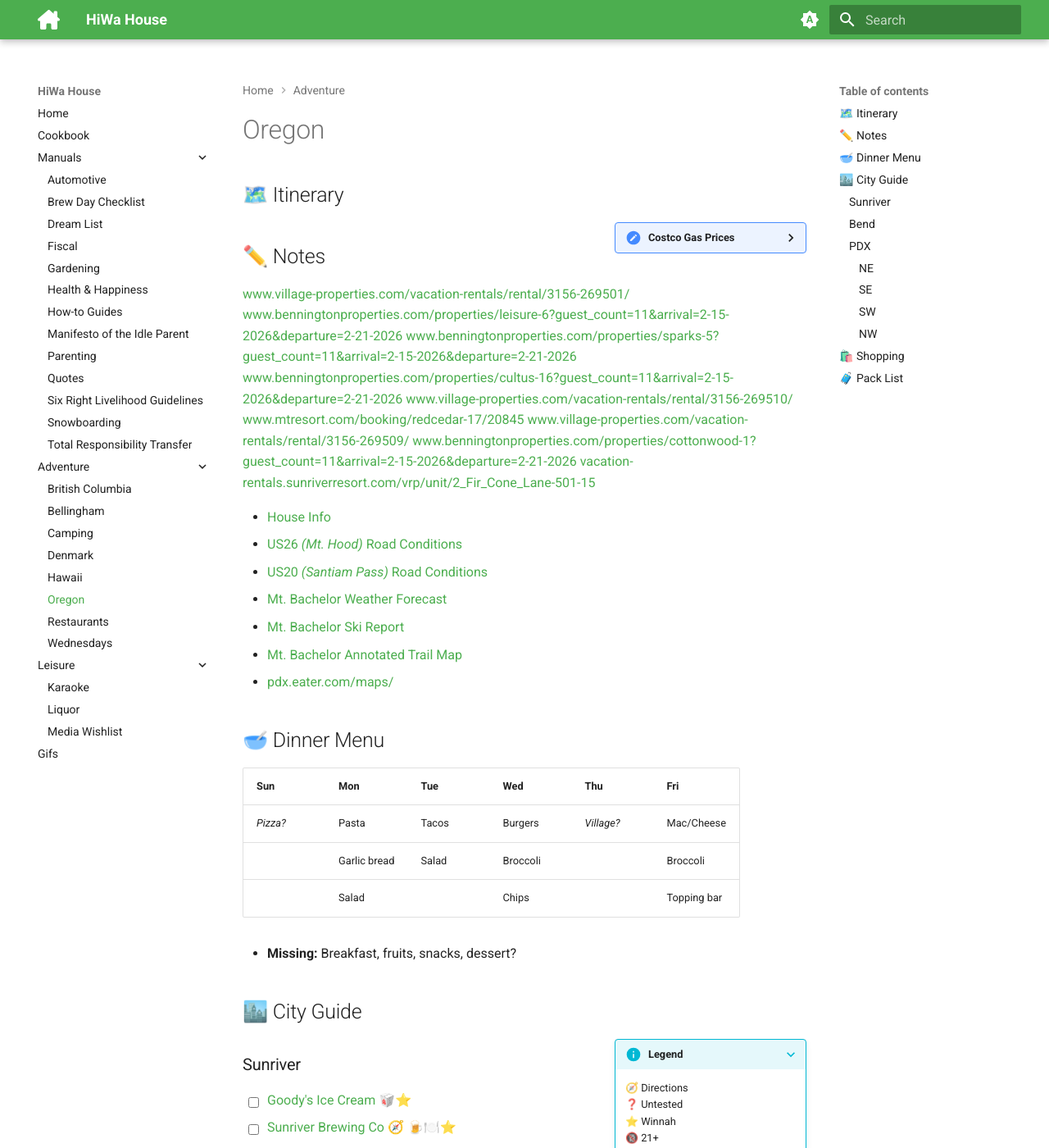
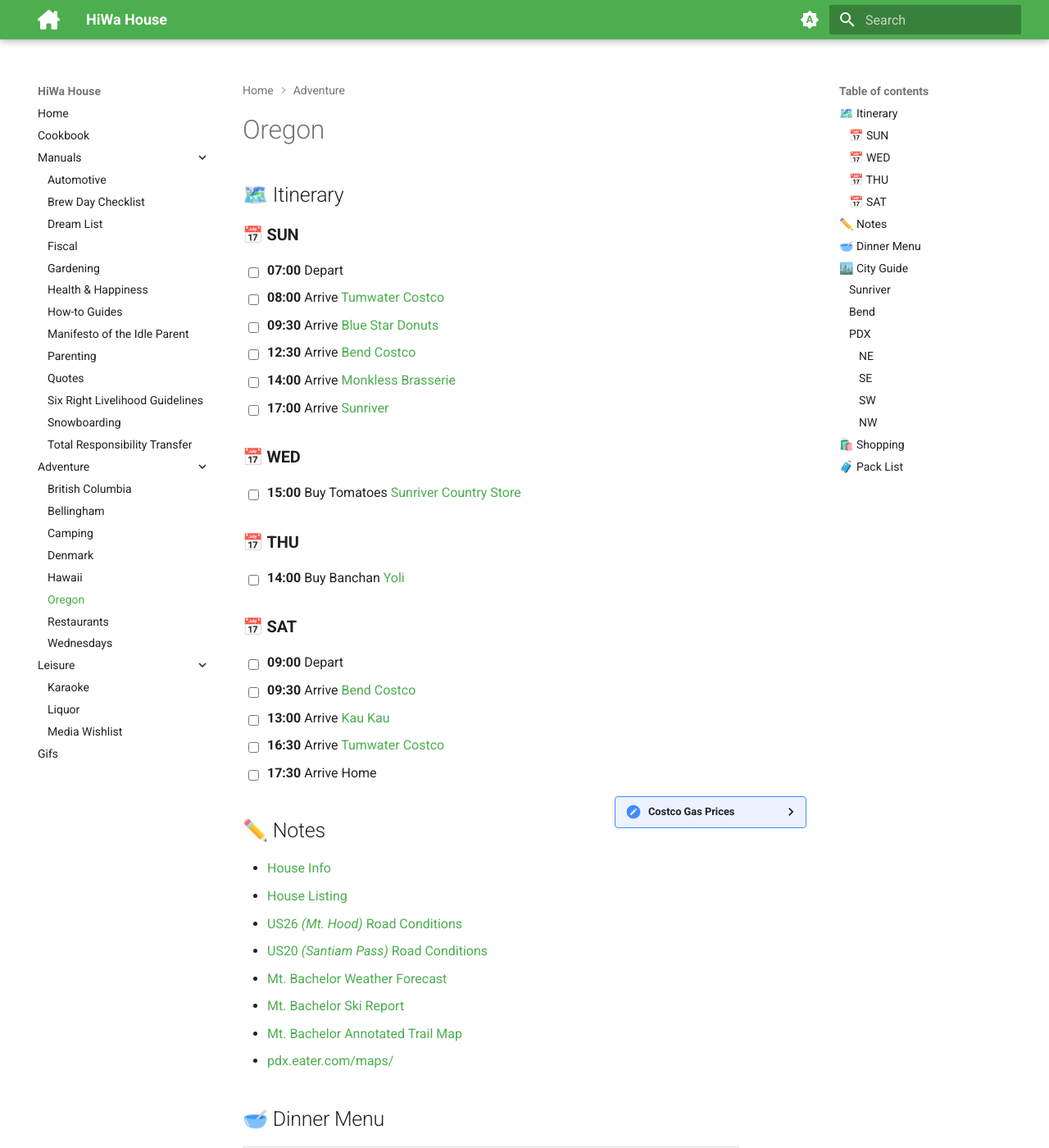
Before and after one commit to hiwa-house/teletraan, an MkDocs documentation site: the page built from docs/adventure/oregon.md, in a window 1280 px wide and 1400 px high. Shown: the whole window at 82% size. Built offline with MkDocs 1.6.1 and Material for MkDocs 9.7.7, drawn with Linux system fonts in a browser that asks for light colours; comment, search, counter and statistics services are not loaded; some of the changed text lies outside the part shown.

Commit message:
mid-winter updates

```diff
--- a/docs/adventure/oregon.md
+++ b/docs/adventure/oregon.md
@@ -1,49 +1,62 @@
 # Oregon
 
 ## 🗺️ Itinerary
-
-<!--
-* Costco (Bend -> Tumwater) in Subaru: 262 miles, 10.5 gallons, 25 mpg.
--->
+### 📅 **SUN**
+- [ ]	**07:00**	Depart
+- [ ]	**08:00**	Arrive [Tumwater Costco](https://maps.apple.com/?daddr=Costco+Gas+Station,+Littlerock+Road+Southwest,+Tumwater,+WA)
+- [ ]	**09:30**	Arrive [Blue Star Donuts](https://maps.apple.com/?daddr=Blue+Star+Donuts+Pickup,+Southeast+3rd+Avenue,+Portland,+OR)
+- [ ]	**12:30**	Arrive [Bend Costco](https://maps.apple.com/?daddr=Costco+Wholesale,+Northwest+Costco+Drive,+Bend,+OR)
+- [ ]	**14:00**	Arrive [Monkless Brasserie](https://maps.apple.com/?daddr=Monkless+Belgian+Ales+Brasserie,+Southwest+Industrial+Way+%23202,+Bend,+OR)
+- [ ]	**17:00**	Arrive [Sunriver](https://maps.apple.com/?daddr=)
+### 📅 **WED**
+- [ ]	**15:00**	Buy Tomatoes	[Sunriver Country Store](https://maps.apple.com/?daddr=Sunriver+Country+Store,+57100+Beaver+Dr,+Bend,+OR+97707)
+### 📅 **THU**
+- [ ]	**14:00**	Buy Banchan	[Yoli](https://maps.apple.com/?daddr=Yoli,+1133+NW+Wall+St+%23100,+Bend,+OR+97703)
+### 📅 **SAT**
+- [ ]	**09:00**	Depart
+- [ ]	**09:30**	Arrive [Bend Costco](https://maps.apple.com/?daddr=Costco+Wholesale,+Northwest+Costco+Drive,+Bend,+OR)
+- [ ]	**13:00**	Arrive [Kau Kau](https://maps.apple.com/?daddr=Kau+Kau+PDX,+2026+NE+Alberta+St,+Portland,+OR+97211)
+- [ ]	**16:30**	Arrive [Tumwater Costco](https://maps.apple.com/?daddr=Costco+Gas+Station,+Littlerock+Road+Southwest,+Tumwater,+WA)
+- [ ]	**17:30**	Arrive Home
 
 ??? gas-pump inline end "Costco Gas Prices"
 	|City|$/gal|
 	|--------|:------:|
-	| Kirkland | $4.09 |
-	| Federal Way | $3.99 |
-	| Tumwater | $3.86 |
-	| Vancouver | $3.83 |
-	| Bend | $3.59 |
+	| [Kirkland](https://www.costco.com/w/-/wa/kirkland/8) | $3.83 |
+	| [Tumwater](https://www.costco.com/w/-/wa/tumwater/64) | $3.49 |
+	| [Portland](www.costco.com/w/-/or/portland/2) | $3.25 |
+	| [Bend](https://www.costco.com/w/-/or/bend/1696) | $2.99 |
+<!--
+	| [Federal Way](https://www.costco.com/w/-/wa/federal-way/61) | $3.72 |
+	| [Tacoma](https://www.costco.com/w/-/wa/tacoma/95) | $3.75 |
+	| [Ridgefield](https://www.costco.com/w/-/wa/ridgefield/1703) | $3.59 |
+	| [Vancouver](https://www.costco.com/w/-/wa/vancouver/772) | $3.55 |
+-->
 
 ## ✏️ Notes
 
-https://www.village-properties.com/vacation-rentals/rental/3156-269501/
-https://www.benningtonproperties.com/properties/leisure-6?guest_count=11&arrival=2-15-2026&departure=2-21-2026
-https://www.benningtonproperties.com/properties/sparks-5?guest_count=11&arrival=2-15-2026&departure=2-21-2026
-https://www.benningtonproperties.com/properties/cultus-16?guest_count=11&arrival=2-15-2026&departure=2-21-2026
-https://www.village-properties.com/vacation-rentals/rental/3156-269510/
-https://www.mtresort.com/booking/redcedar-17/20845
-https://www.village-properties.com/vacation-rentals/rental/3156-269509/
-https://www.benningtonproperties.com/properties/cottonwood-1?guest_count=11&arrival=2-15-2026&departure=2-21-2026
-https://vacation-rentals.sunriverresort.com/vrp/unit/2_Fir_Cone_Lane-501-15
-
 * [House Info](applenotes:note/3e5fc7ae-02ce-4360-aabb-0f95f2150492)
+* [House Listing](https://www.benningtonproperties.com/properties/sparks-5
+)
 * [US26 *(Mt. Hood)* Road Conditions](https://tripcheck.com/DynamicReports/Report/RoadConditions/0?routesExcluded=I-205%2CI-405%2CI-5%2CI-82%2CI-84%2CUS101%2CUS101B%2CUS197%2CUS199%2CUS20%2CUS30%2CUS30BY%2CUS395%2CUS730%2CUS95%2CUS97%2CORE11%2CORE126%2CORE130%2CORE131%2CORE138%2CORE140%2CORE141%2CORE164%2CORE173%2CORE18%2CORE19%2CORE201%2CORE202%2CORE204%2CORE205%2CORE207%2CORE211%2CORE212%2CORE213%2CORE217%2CORE219%2CORE22%2CORE221%2CORE223%2CORE228%2CORE230%2CORE238%2CORE242%2CORE260%2CORE273%2CORE3%2CORE31%2CORE34%2CORE35%2CORE36%2CORE37%2CORE42%2CORE42S%2CORE43%2CORE47%2CORE540%2CORE58%2CORE6%2CORE62%2CORE66%2CORE7%2CORE78%2CORE8%2CORE82%2CORE86%2CORE99%2CORE99E%2CORE99EB%2CORE99W%2CHWY100%2CHWY372)
 * [US20 *(Santiam Pass)* Road Conditions](https://tripcheck.com/DynamicReports/Report/RoadConditions/0?routesExcluded=I-205%2CI-405%2CI-5%2CI-82%2CI-84%2CUS101%2CUS101B%2CUS197%2CUS199%2CUS26%2CUS30%2CUS30BY%2CUS395%2CUS730%2CUS95%2CUS97%2CORE11%2CORE126%2CORE130%2CORE131%2CORE138%2CORE140%2CORE141%2CORE164%2CORE173%2CORE18%2CORE19%2CORE201%2CORE202%2CORE204%2CORE205%2CORE207%2CORE211%2CORE212%2CORE213%2CORE217%2CORE219%2CORE22%2CORE221%2CORE223%2CORE228%2CORE230%2CORE238%2CORE242%2CORE260%2CORE273%2CORE3%2CORE31%2CORE34%2CORE35%2CORE36%2CORE37%2CORE42%2CORE42S%2CORE43%2CORE47%2CORE540%2CORE58%2CORE6%2CORE62%2CORE66%2CORE7%2CORE78%2CORE8%2CORE82%2CORE86%2CORE99%2CORE99E%2CORE99EB%2CORE99W%2CHWY100%2CHWY372)
 * [Mt. Bachelor Weather Forecast](https://forecast.weather.gov/MapClick.php?lon=-121.67019367218019&lat=43.97341445519288#.YYloWmDMI2x)
 * [Mt. Bachelor Ski Report](https://www.mtbachelor.com/the-mountain/mountain-report)
 * [Mt. Bachelor Annotated Trail Map](https://i.redd.it/2t32xx096kv11.png)
 * https://pdx.eater.com/maps/
+<!--
+* Costco (Bend -> Tumwater) in Subaru: 262 miles, 10.5 gallons, 25 mpg.
+-->
 
 ## 🥣 Dinner Menu
 
 |	**Sun** 	|	**Mon**     	|	**Tue**	|	**Wed** 	|	**Thu** 	|	**Fri** 	|
 |	--------	|	------------	|	-------	|	--------	|	--------	|	------- 	|
-|	*Pizza?*	|	Pasta       	|	Tacos 	|	Burgers 	|	*Village?*	|	Mac/Cheese	|
-|	        	|	Garlic bread	|	Salad	|	Broccoli	|	        	|	Broccoli	|
-|	        	|	Salad       	|	    	|	Chips   	|	        	|	Topping bar	|
+|	*TakeOut*	|	Mac/Cheese     	|	Tacos 	|	Burgers 	|	Rice Bowls	|	*LeftOvers*	|
+|	        	|	Broccoli    	|	Salad	|	Broccoli	|	Banchan    	|	   *or*   	|
+|	        	|	Topping bar    	|	    	|	Chips   	|	Eggs    	|	*DineOut*  	|
 
-* **Missing:** Breakfast, fruits, snacks, dessert?
+* **BYO:** *Breakfast, Fruits, Snacks, Dessert*
 <!--
 * **Menu Ideas:** Burgers, Pasta, Tacos, Mac n' cheese, Donburi, Charcuterie board, Pancakes
 -->
@@ -73,6 +86,16 @@
 - [ ] [Sunriver Country Store](https://www.sunrivergrocerystores.com/) [🧭](https://maps.apple.com/?daddr=Sunriver+Country+Store,+57100+Beaver+Dr,+Bend,+OR+97707) 🛒
 - [ ] [Sunriver Ice Skating](https://www.sunrivervillagefun.com/sunriver-ice-skating/) 🏂
 - [ ] [The Fold Craft Pizza](https://www.thefoldkitchen.com/menu) 🥡❓
+<!--
+https://www.village-properties.com/vacation-rentals/rental/3156-269501/
+https://www.benningtonproperties.com/properties/leisure-6
+https://www.benningtonproperties.com/properties/cultus-16
+https://www.village-properties.com/vacation-rentals/rental/3156-269510/
+https://www.mtresort.com/booking/redcedar-17/20845
+https://www.village-properties.com/vacation-rentals/rental/3156-269509/
+https://www.benningtonproperties.com/properties/cottonwood-1
+https://vacation-rentals.sunriverresort.com/vrp/unit/2_Fir_Cone_Lane-501-15
+-->
 
 ### Bend
 - [ ] [Bend Burger Company](https://order.toasttab.com/online/bend-burger-company#!/) [🧭](https://maps.apple.com/?daddr=Bend+Burger+Company,+Northeast+3rd+Street,+Bend,+OR) 🥡⭐
@@ -91,13 +114,15 @@
 - [ ] [Blue Eyes Burgers & Fries](https://www.blueeyesburgersandfries.com/) 🥡❓
 - [ ] [Crosscut Warming Hut](https://crosscutbeer.com/tap-list-food-menus/) [🧭](https://maps.apple.com/?daddr=Crosscut-+Warming+Hut+No.5,+Southwest+Mill+View+Way,+Bend,+OR) 🥡❓
 - [ ] [McKay Cottage Restaurant](https://www.themckaycottage.com/breakfast-menu/) 🥞❓
+- [ ] [Rancher Butcher Chef](https://www.rbcbend.com/dinner-menu) [🧭](https://maps.apple.com/?daddr=Rancher+Butcher+Chef,+2838+NW+Crossing+Dr+suite+120,+Bend,+OR+97703) 🍽️❓
 - [ ] [Terranaut Beer](https://www.terranautbeer.com/beer) 🍺🔞❓
 - [ ] [The Cellar](https://www.porterbrewingco.com/food) 🍺🍽️🔞❓
 - [ ] [Valentine's Deli](https://valentinesdeli.com/) 🥡❓
+- [ ] [Yoli](https://www.yolibend.com/menu--reservations.html) [🧭](https://maps.apple.com/?daddr=Yoli,+1133+NW+Wall+St+%23100,+Bend,+OR+97703) 🥡❓
 
 ### PDX
 #### NE
-- [ ] [Grind Wit Tryz](https://grindwittryz.square.site/) [🧭](https://maps.apple.com/?daddr=GrindWitTryz,+4318+NE+Cully+Blvd,+Portland,+OR+97218) 🥡⭐
+- [ ] [Grind Wit Tryz](https://grindwittryz.square.site/) [🧭](https://maps.apple.com/?daddr=GrindWitTryz,+4318+NE+Cully+Blvd,+Portland,+OR+97218) 🥡
 - [ ] [Kau Kau](https://www.kaukaupdx.com/damenu) [🧭](https://maps.apple.com/?daddr=Kau+Kau+PDX,+2026+NE+Alberta+St,+Portland,+OR+97211) 🥡❓
 - [ ] [Ba Mee Thai Noodle House](https://bameethainoodle.com/menu/) 🥡❓
 - [ ] [Eem](https://www.eempdx.com/menu) [🧭](https://maps.apple.com/?daddr=Eem+-+Thai+BBQ+%26+Cocktails,+3808+N+Williams+Ave+%23127,+Portland,+OR+97227) 🍽️🥡❓
@@ -223,7 +246,7 @@
 - [ ]	tupperware
 - [ ]	dish towels
 - [ ]	milk frother
-- [ ]	cheese grater
+- [ ]	rice cooker
 ---
 - [ ]	snowboard/skis
 - [ ]	snowboard/ski boots
@@ -273,20 +303,6 @@
 
 <!--
 ## 🗺️ Ski Week Itinerary
-### 📅 **SUN**
-- [ ]	**07:00**	Depart
-- [ ]	**08:00**	Arrive [Tumwater Costco](https://maps.apple.com/?daddr=Costco+Gas+Station,+Littlerock+Road+Southwest,+Tumwater,+WA)
-- [ ]	**09:30**	Arrive [Blue Star Donuts](https://maps.apple.com/?daddr=Blue+Star+Donuts+Pickup,+Southeast+3rd+Avenue,+Portland,+OR)
-- [ ]	**12:30**	Arrive [Bend Costco](https://maps.apple.com/?daddr=Costco+Wholesale,+Northwest+Costco+Drive,+Bend,+OR)
-- [ ]	**13:30**	*Follow Hwy for TJ -> WinCo -> Oregon Spirit Distillers*
-- [ ]	**15:00**	Arrive [Monkless Belgian Ales Brasserie](https://maps.apple.com/?daddr=Monkless+Belgian+Ales+Brasserie,+Southwest+Industrial+Way+%23202,+Bend,+OR)
-- [ ]	**17:00**	Arrive [Sunriver](https://maps.apple.com/?daddr=)
-### 📅 **SAT**
-- [ ]	**09:00**	Depart
-- [ ]	**09:30**	Arrive [Bend Costco](https://maps.apple.com/?daddr=Costco+Wholesale,+Northwest+Costco+Drive,+Bend,+OR)
-- [ ]	**13:00**	Arrive [Grind Wit Tryz](https://maps.apple.com/?daddr=GrindWitTryz,+4318+NE+Cully+Blvd,+Portland,+OR+97218)
-- [ ]	**16:30**	Arrive [Tumwater Costco](https://maps.apple.com/?daddr=Costco+Gas+Station,+Littlerock+Road+Southwest,+Tumwater,+WA)
-- [ ]	**17:30**	Arrive Home
 
 ## 🗺️ Beer Weekend Itinerary
 * 📅 **THU**
--- a/docs/leisure/media_wishlist.md
+++ b/docs/leisure/media_wishlist.md
@@ -62,7 +62,6 @@
 - Eternity
 - Rental Family
 - Cold Storage
-- Greenland 2
 - The Thing With Feathers
 - Night Patrol
 - Pluribus
```
Also changed, not shown: other parts of docs/adventure/oregon.md (+11 -6 lines).
